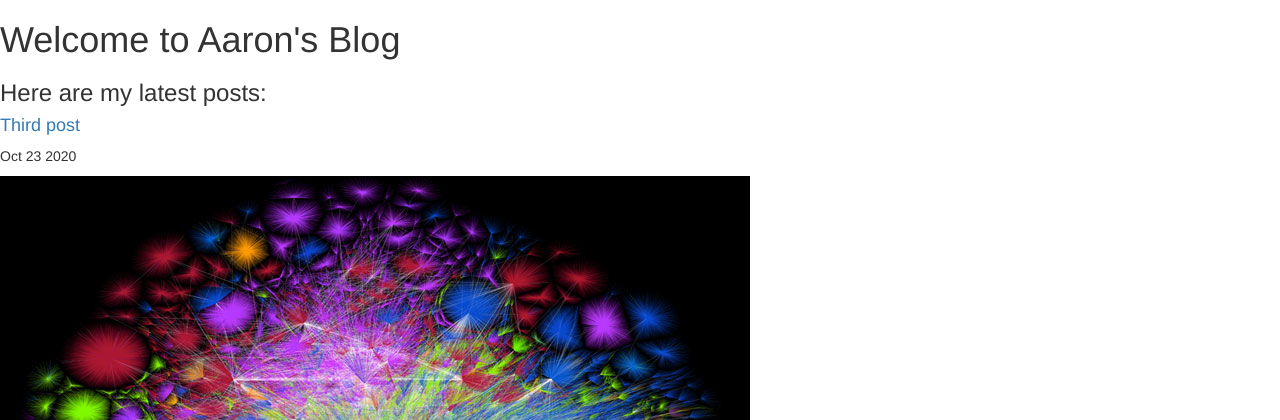
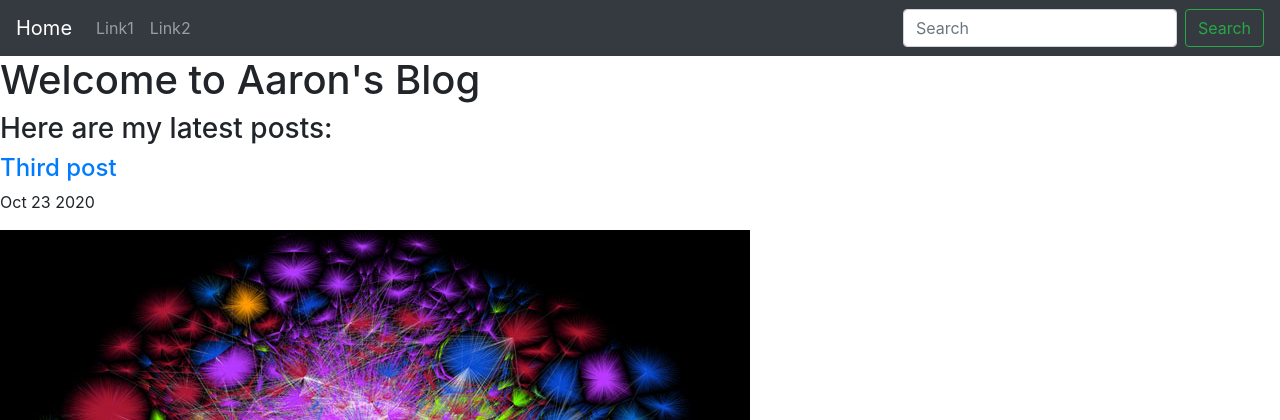
Before and after one commit to aa-ag/blog, a Django app: page / in a window 1280 px wide; the page is wider, and only the part inside the window is pictured. Shown: the top 420 px of that part. Run offline with Django 3.2, Linux system fonts and the light colour scheme; data comes from the database, SQL or seed files in the repository; some libraries are stand-ins or nearby versions.

Commit message:
added navbar

```diff
--- a/posts/templates/posts/base.html
+++ b/posts/templates/posts/base.html
@@ -1,3 +1,4 @@
+{% load static %}
 <!DOCTYPE html>
 <html lang="en">
 <head>
@@ -5,16 +6,34 @@
 <meta name="viewport" content="width=device-width, initial-scale=1.0">
 <meta http-equiv="X-UA-Compatible" content="ie=edge">
 <meta name="Description" content="Enter your description here"/>
-<link rel="stylesheet" href="https://cdnjs.cloudflare.com/ajax/libs/twitter-bootstrap/3.3.7/css/bootstrap.min.css">
-<link rel="stylesheet" href="https://cdnjs.cloudflare.com/ajax/libs/font-awesome/5.15.0/css/all.min.css">
-{% load static %}
-<link rel="stylesheet" href="{% static 'css/style.css' %}">
+<link rel="stylesheet" href="https://cdn.jsdelivr.net/npm/bootstrap@4.5.3/dist/css/bootstrap.min.css" integrity="sha384-TX8t27EcRE3e/ihU7zmQxVncDAy5uIKz4rEkgIXeMed4M0jlfIDPvg6uqKI2xXr2" crossorigin="anonymous">
 <title>Django Blog</title>
 </head>
 <body>
+    <nav class="navbar navbar-expand-lg navbar-dark bg-dark">
+        <a class="navbar-brand" href="#">Home</a>
+        <button class="navbar-toggler" type="button" data-toggle="collapse" data-target="#navbarSupportedContent" aria-controls="navbarSupportedContent" aria-expanded="false" aria-label="Toggle navigation">
+          <span class="navbar-toggler-icon"></span>
+        </button>
+
+        <div class="collapse navbar-collapse" id="navbarSupportedContent">
+          <ul class="navbar-nav mr-auto">
+            <li class="nav-item">
+              <a class="nav-link" href="#">Link1</a>
+            </li>
+            <li class="nav-item">
+                <a class="nav-link" href="#">Link2</a>
+            </li>
+          </ul>
+          <form class="form-inline my-2 my-lg-0">
+            <input class="form-control mr-sm-2" type="search" placeholder="Search" aria-label="Search">
+            <button class="btn btn-outline-success my-2 my-sm-0" type="submit">Search</button>
+          </form>
+        </div>
+      </nav>
     {% block content %}
     {% endblock %}
-<script src="https://cdnjs.cloudflare.com/ajax/libs/jquery/3.5.1/jquery.min.js"></script>
-<script src="https://cdnjs.cloudflare.com/ajax/libs/twitter-bootstrap/3.3.7/js/bootstrap.min.js"></script>
+    <script src="https://code.jquery.com/jquery-3.5.1.slim.min.js" integrity="sha384-DfXdz2htPH0lsSSs5nCTpuj/zy4C+OGpamoFVy38MVBnE+IbbVYUew+OrCXaRkfj" crossorigin="anonymous"></script>
+    <script src="https://cdn.jsdelivr.net/npm/bootstrap@4.5.3/dist/js/bootstrap.bundle.min.js" integrity="sha384-ho+j7jyWK8fNQe+A12Hb8AhRq26LrZ/JpcUGGOn+Y7RsweNrtN/tE3MoK7ZeZDyx" crossorigin="anonymous"></script>
 </body>
 </html>
```
